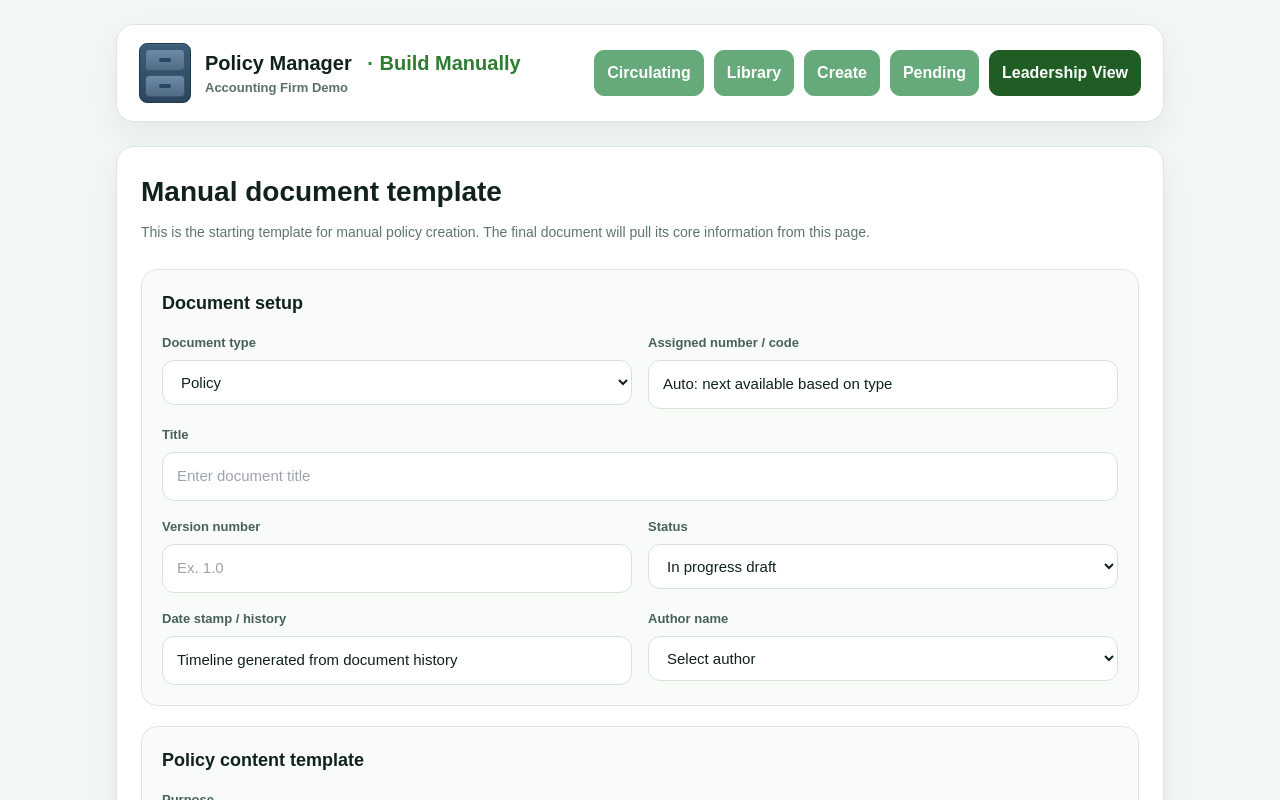
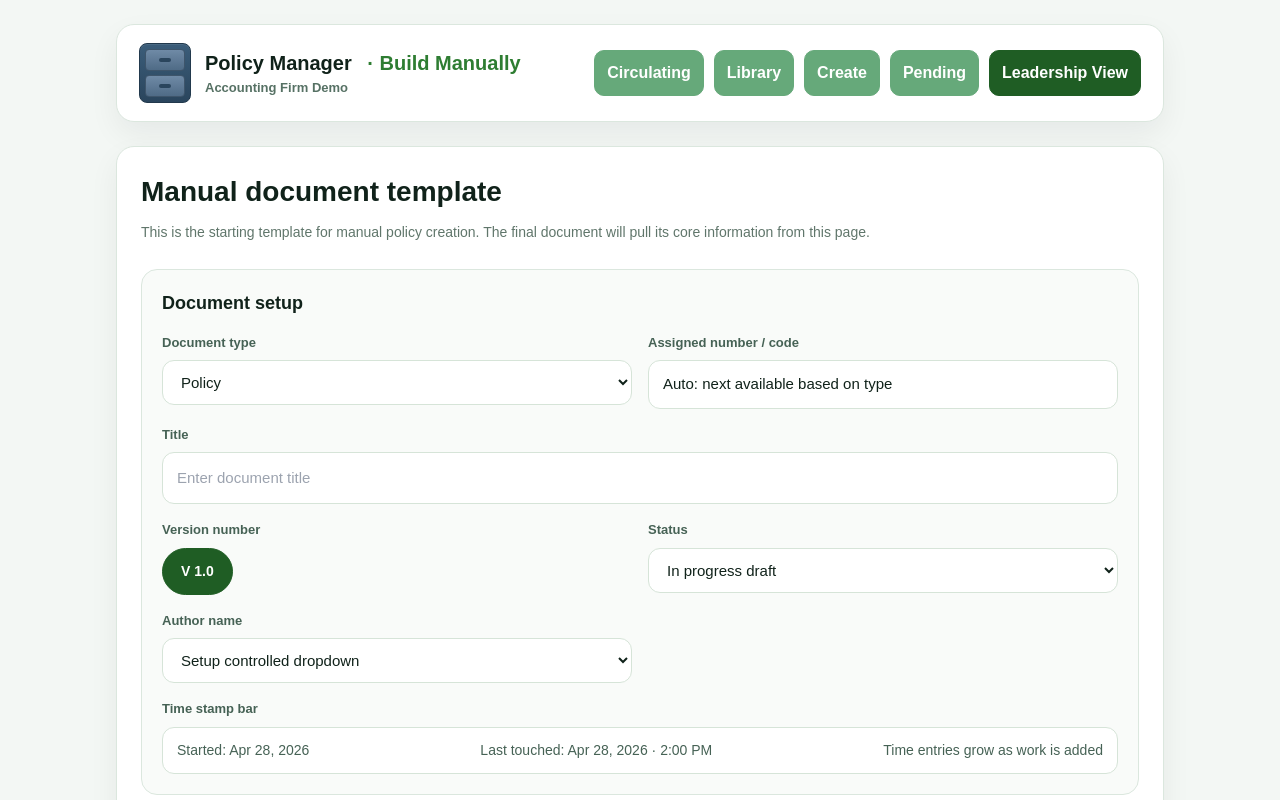
Before and after one commit to phoenixinc37-hue/policy-manager, a Next.js app: page /create/template in a window 1280 px wide. Shown: the top 800 px of the page. Built offline with nearby package versions, Linux system fonts and the light colour scheme.

Commit message:
feat: refine manual template setup fields

```diff
--- a/app/create/template/page.tsx
+++ b/app/create/template/page.tsx
@@ -46,11 +46,11 @@ export default function CreateTemplatePage() {
                 </div>
                 <div style={fullWidth}>
                   <label style={label}>Title</label>
-                  <input style={inputStyle} placeholder="Enter document title" />
+                  <input style={titleInputStyle} placeholder="Enter document title" />
                 </div>
                 <div>
                   <label style={label}>Version number</label>
-                  <input style={inputStyle} placeholder="Ex. 1.0" />
+                  <div style={versionBubble}>V 1.0</div>
                 </div>
                 <div>
                   <label style={label}>Status</label>
@@ -63,19 +63,23 @@ export default function CreateTemplatePage() {
                   </select>
                 </div>
                 <div>
-                  <label style={label}>Date stamp / history</label>
-                  <input style={inputStyle} value="Timeline generated from document history" readOnly />
-                </div>
-                <div>
                   <label style={label}>Author name</label>
-                  <select style={inputStyle} defaultValue="Select author">
-                    <option>Select author</option>
+                  <select style={inputStyle} defaultValue="Setup controlled dropdown">
+                    <option>Setup controlled dropdown</option>
                     <option>Scott Wilde</option>
                     <option>Jack Wilde</option>
                     <option>Dawn</option>
                     <option>Penny</option>
                     <option>Kat</option>
                   </select>
+                </div>
+                <div style={fullWidth}>
+                  <label style={label}>Time stamp bar</label>
+                  <div style={timeStampBar}>
+                    <span>Started: Apr 28, 2026</span>
+                    <span>Last touched: Apr 28, 2026 · 2:00 PM</span>
+                    <span>Time entries grow as work is added</span>
+                  </div>
                 </div>
               </div>
             </div>
@@ -121,6 +125,9 @@ const fullWidth = { gridColumn: "1 / -1" };
 const stackWrap = { display: "grid", gap: 16 };
 const label = { display: "block", fontSize: 13, fontWeight: 700, color: "#466255", marginBottom: 8 };
 const inputStyle = { width: "100%", padding: "12px 14px", borderRadius: 12, border: "1px solid #d6e4d8", background: "#ffffff", fontSize: 15, color: "#10221a", boxSizing: "border-box" as const };
+const titleInputStyle = { width: "100%", padding: "12px 14px", borderRadius: 12, border: "1px solid #d6e4d8", background: "#ffffff", fontSize: 15, color: "#10221a", boxSizing: "border-box" as const, minHeight: 52 };
+const versionBubble = { display: "inline-flex", alignItems: "center", padding: "12px 18px", borderRadius: 999, background: "#1f5d24", color: "#ffffff", fontSize: 14, fontWeight: 800, border: "1px solid #1f5d24" };
+const timeStampBar = { display: "flex", justifyContent: "space-between", gap: 12, flexWrap: "wrap" as const, padding: "12px 14px", borderRadius: 12, border: "1px solid #d6e4d8", background: "#ffffff", fontSize: 14, color: "#466255" };
 const textAreaStyle = { width: "100%", minHeight: 100, padding: "12px 14px", borderRadius: 12, border: "1px solid #d6e4d8", background: "#ffffff", fontSize: 15, color: "#10221a", boxSizing: "border-box" as const, resize: "vertical" as const };
 const largeTextAreaStyle = { width: "100%", minHeight: 160, padding: "12px 14px", borderRadius: 12, border: "1px solid #d6e4d8", background: "#ffffff", fontSize: 15, color: "#10221a", boxSizing: "border-box" as const, resize: "vertical" as const };
 const greenMenuButton = { textDecoration: "none", background: "#66a97a", color: "#ffffff", padding: "10px 12px", borderRadius: 10, fontWeight: 700, border: "1px solid #66a97a" };
```
